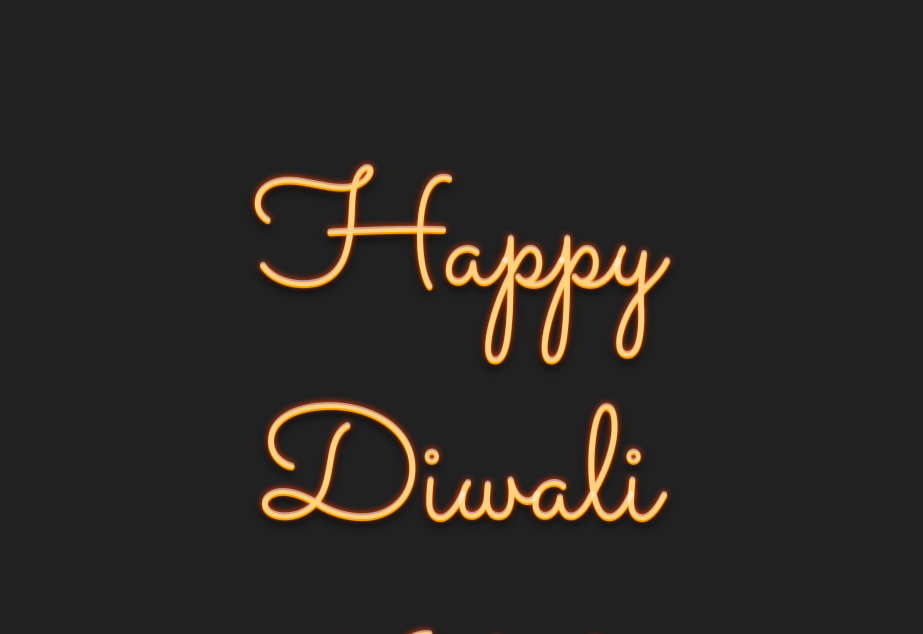
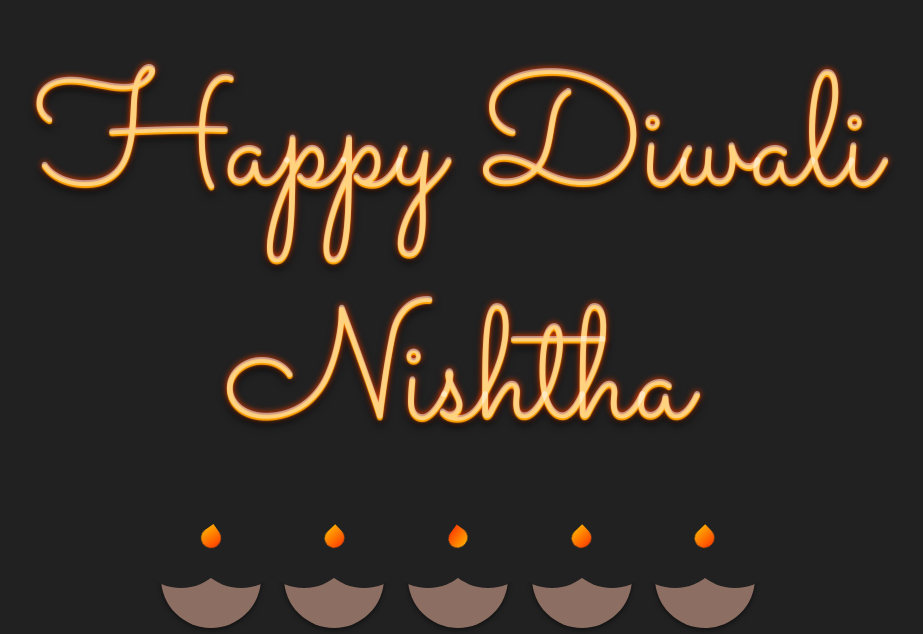
Before and after one commit to arjun-prasad/arjun-prasad.github.io, a plain HTML site: page index.html in a window 1280 px wide. Shown: the part 166-800 px from the top of the page, without its empty margins (182-1105 px from the left). Drawn offline with Linux system fonts and the light colour scheme.

Commit message:
Update index.html

```diff
--- a/index.html
+++ b/index.html
@@ -1,3 +1,4 @@
+
 <!DOCTYPE html>
 <html lang="en">
 <head>
@@ -9,8 +10,8 @@
 <body style="background-color: #212121;
   font-family: 'Sacramento', cursive;">
 <!-- partial:index.partial.html -->
-<div class="container" style="height: 200px;
-  width: 600px;
+<div class="container" style="height: 50%;
+  width: 100%;
   position: fixed;
   top: 0;
   bottom: 0;
@@ -22,35 +23,35 @@
   text-align: center;
   text-shadow: 0px 2px 1px orange, 0px 0px 6px orangered, 0px 5px 10px black;">Happy Diwali Nishtha</div>
 <ul class="fireworks" style="list-style-type: none;
-  padding: 0;">
+  padding: 0; text-align: center">
 <li style="display: inline-block;
-  margin: 20px;
-  height: 50px;
-  width: 50px;
+  margin: 10px;
+  height: 100px;
+  width: 100px;
   border-radius: 500px;
   position: relative;
   background-color: #8D6E63;
   box-shadow: 0px 2px 5px rgba(0, 0, 0, 0.5);"><span style="display:inline-block;height:20px;width:20px;position:absolute;left:0;right:0;margin:auto;z-index:1;border-bottom-left-radius:50px;border-bottom-right-radius:50px;border-top-right-radius:50px;transform:rotate(45deg);animation:fire 0.3s ease infinite;animation-delay:0.5s;"></span></li>
   <li style="display: inline-block;
-  margin: 20px;
-  height: 50px;
-  width: 50px;
+  margin: 10px;
+  height: 100px;
+  width: 100px;
   border-radius: 500px;
   position: relative;
   background-color: #8D6E63;
   box-shadow: 0px 2px 5px rgba(0, 0, 0, 0.5);"><span style="display:inline-block;height:20px;width:20px;position:absolute;left:0;right:0;margin:auto;z-index:1;border-bottom-left-radius:50px;border-bottom-right-radius:50px;border-top-right-radius:50px;transform:rotate(45deg);animation:fire 0.3s ease infinite;animation-delay:1.5s;"></span></li>
   <li style="display: inline-block;
-  margin: 20px;
-  height: 50px;
-  width: 50px;
+  margin: 10px;
+  height: 100px;
+  width: 100px;
   border-radius: 500px;
   position: relative;
   background-color: #8D6E63;
   box-shadow: 0px 2px 5px rgba(0, 0, 0, 0.5);"><span style="display:inline-block;height:20px;width:20px;position:absolute;left:0;right:0;margin:auto;z-index:1;border-bottom-left-radius:50px;border-bottom-right-radius:50px;border-top-right-radius:50px;transform:rotate(45deg);animation:fire 0.3s ease infinite;animation-delay:2.5s;"></span></li>
   <li style="display: inline-block;
-  margin: 20px;
-  height: 50px;
-  width: 50px;
+  margin: 10px;
+  height: 100px;
+  width: 100px;
   border-radius: 500px;
   position: relative;
   background-color: #8D6E63;
@@ -68,29 +69,9 @@
   transform: rotate(45deg);
   animation: fire 0.3s ease infinite;"></span></li>
   <li style="display: inline-block;
-  margin: 20px;
-  height: 50px;
-  width: 50px;
-  border-radius: 500px;
-  position: relative;
-  background-color: #8D6E63;
-  box-shadow: 0px 2px 5px rgba(0, 0, 0, 0.5);"><span style="display: inline-block;
-  height: 20px;
-  width: 20px;
-  position: absolute;
-  left: 0;
-  right: 0;
-  margin: auto;
-  z-index: 1;
-  border-bottom-left-radius: 50px;
-  border-bottom-right-radius: 50px;
-  border-top-right-radius: 50px;
-  transform: rotate(45deg);
-  animation: fire 0.3s ease infinite;"></span></li>
-  <li style="display: inline-block;
-  margin: 20px;
-  height: 50px;
-  width: 50px;
+  margin: 10px;
+  height: 100px;
+  width: 100px;
   border-radius: 500px;
   position: relative;
   background-color: #8D6E63;
```
